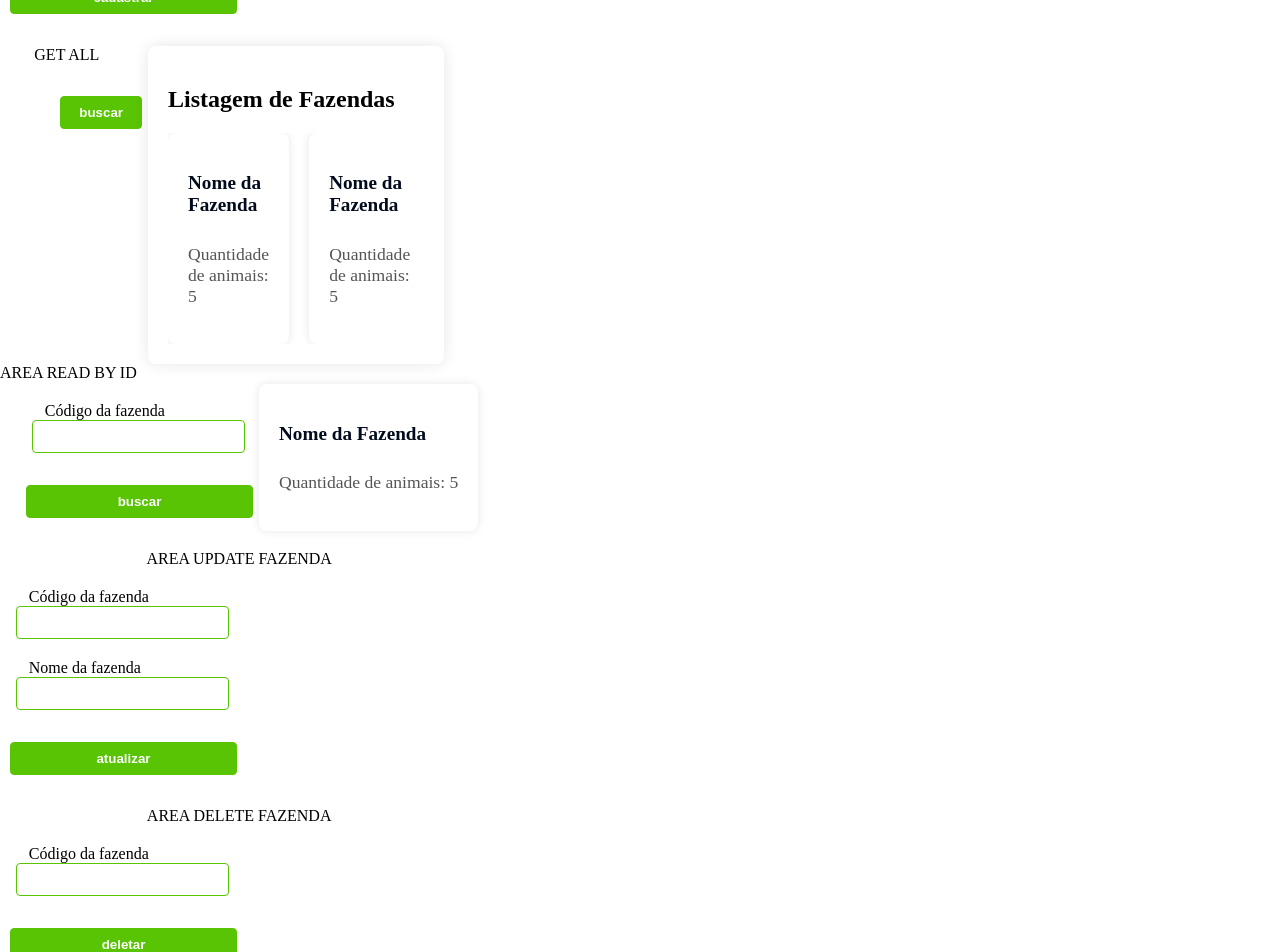
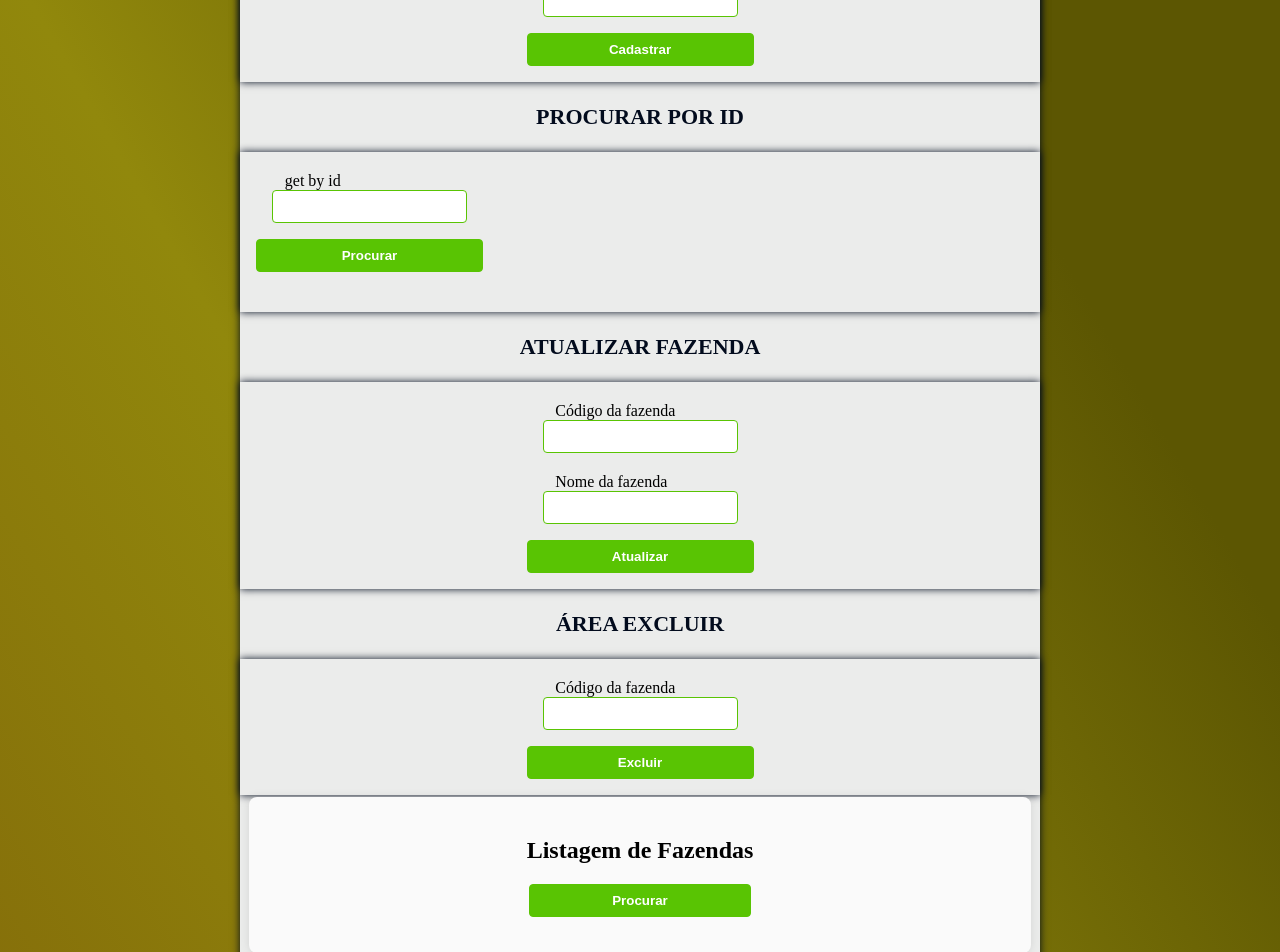
Before and after one commit to felipechatalov/teste-ponta, an Angular app: page /farm in a window 1280 px wide. Shown: the part 220-1172 px from the top of the page. Built offline with nearby package versions, Linux system fonts and the light colour scheme.

Commit message:
added alerts to calls

```diff
--- a/src/app/paginas/animal-page/animal-page.component.html
+++ b/src/app/paginas/animal-page/animal-page.component.html
@@ -99,10 +99,9 @@
                             <label>Tag do animal</label>
                             <input formControlName="tag" type="text"/>
                         </div>
-                        <button type="submit" class="g-button"> Adicionar a lista</button>
-
-                        <span> Animais para cadastrar = {{ animalBatchListLength }} </span>
-                        <button (click)="PostBatch()" class="g-button"> Cadastrar</button>
+                        <button class="g-button"> Adicionar a lista</button>
+                        <span> Animais na lista = {{ animalBatchListLength }} </span>
+                        <button type="button" (click)="PostBatch()" class="g-button"> Cadastrar</button>
                     </div>
 
                 </form>
@@ -111,7 +110,7 @@
 
             <div class="operation-area">
                 <h3>Procurar por ID</h3>
-                <form [formGroup]="formGetAnimalById" class="g-form">
+                <form [formGroup]="formGetAnimalById" class="g-form" style="min-height: 10vw;">
                     <div class="col">
                         <div class="g-input">
                             <label>get by id</label>
@@ -124,7 +123,7 @@
                             <p>Nenhum animal encontrado</p>
                         </ng-container>
                         <ng-container *ngIf="showAnimal.farmId != ''">
-                            <div class="animal-card">
+                            <div class="list-card">
                                 <div>
                                     <h3>{{ showAnimal.name }}</h3>
                                 </div>
@@ -141,25 +140,18 @@
 
 
         <div>
-
-            <!-- <div class="operation-area">
-                <label>Get all</label>
-
-            </div> -->
-
-            <div class="container">
-                <section class="animal-list-section">
+            <section class="list-section">
                 <div class="col align-center">
                     <h2>Listagem de Animais</h2>
-                        <button class="g-button" (click)="GetAllAnimals()"> get all</button>
+                    <button style="width: 30%;" class="g-button" (click)="GetAllAnimals()"> get all</button>
                 </div>
-                    <div class="animal-list">
+                <div class="list">
                     <ng-container *ngIf="animalList.length == 0">
                         <p>Nenhum animal cadastrado</p>
                     </ng-container>
                     <ng-container *ngIf="animalList.length != 0">
                         <ng-container *ngFor="let animal of animalList">
-                                <div class="animal-card">
+                            <div class="list-card">
                                 <div>
                                     <h3>{{ animal.name }}</h3>
                                 </div>
@@ -176,4 +168,3 @@
         </div>
     </div>
 </div>
-</div>
--- a/src/app/paginas/animal-page/animal-page.component.ts
+++ b/src/app/paginas/animal-page/animal-page.component.ts
@@ -62,7 +62,12 @@ export class AnimalPageComponent {
 
 
   CadastrarAnimal(){
-    console.log(this.formPost.value);
+    if (this.formPost.value.name == '' || this.formPost.value.name == null
+      || this.formPost.value.tag == '' || this.formPost.value.tag == null
+      || this.formPost.value.farmId == '' || this.formPost.value.farmId == null) {
+      alert('Nome ou tag ou id não pode ser vazio');
+      return;
+    }
 
     let newAnimal = {
       farmId: this.formPost.value.farmId,
@@ -72,17 +77,20 @@ export class AnimalPageComponent {
 
     this.animalApiService.post(newAnimal).subscribe(
       (retorno) => {
-        console.log(retorno);
+        alert('Animal cadastrado com sucesso');
         this.formPost.reset();
       },
       (error) => {
-        console.log(error);
+        alert('Erro ao cadastrar animal');
       });
   }
 
   UpdateAnimal(){
 
-    if (this.formUpdate.value.id == null){
+    if (this.formUpdate.value.id == null || this.formUpdate.value.id == ''
+      || this.formUpdate.value.name == null || this.formUpdate.value.name == ''
+      || this.formUpdate.value.tag == null || this.formUpdate.value.tag == ''){
+      alert('Nome ou tag ou id não pode ser vazio');
       return;
     }
 
@@ -94,33 +102,38 @@ export class AnimalPageComponent {
 
     this.animalApiService.update(this.formUpdate.value.id, newAnimal).subscribe(
       (retorno) => {
-        console.log(retorno);
+        alert('Animal atualizado com sucesso');
         this.formUpdate.reset();
       },
       (error) => {
-        console.log(error);
+        alert('Erro ao atualizar animal');
       });
   }
 
   DeleteAnimal(){
 
     if (this.formDelete.value.id == null){
+      alert('Id não pode ser vazio');
       return;
     }
 
     this.animalApiService.delete(this.formDelete.value.id).subscribe(
       (retorno) => {
-        console.log(retorno);
+        alert('Animal deletado com sucesso');
         this.formDelete.reset();
       },
       (error) => {
-        console.log(error);
+        alert('Erro ao deletar animal');
       });
   }
 
 
   AddToBatch(){
-
+    if (this.formPostBatch.value.name == '' || this.formPostBatch.value.name == null
+      || this.formPostBatch.value.tag == '' || this.formPostBatch.value.tag == null) {
+      alert('Nome ou tag não pode ser vazio');
+      return;
+    }
     let newAnimal = {
       name: this.formPostBatch.value.name,
       tag: this.formPostBatch.value.tag
@@ -133,6 +146,11 @@ export class AnimalPageComponent {
 
   PostBatch(){
 
+    if (this.formPostBatch.value.farmId == ''){
+      alert('Id da fazenda não pode ser vazio');
+      return;
+    }
+
     let animalBatch = {
       animals: this.animalBatchList,
       farmId: this.formPostBatch.value.farmId
@@ -140,41 +158,39 @@ export class AnimalPageComponent {
 
     this.animalApiService.postBatch(animalBatch).subscribe(
       (retorno) => {
-        console.log(retorno);
         this.animalBatchList = [];
         this.animalBatchListLength = 0;
         this.formPostBatch.reset();
       },
       (error) => {
-        console.log(error);
+        alert('Erro ao cadastrar animal')
       });
   }
 
   GetAllAnimals(){
     this.animalApiService.getAll().subscribe(
       (retorno) => {
-        console.log(retorno);
         this.animalList = retorno;
       },
       (error) => {
-        console.log(error);
+        alert('Erro ao buscar animais');
       });
   }
 
   GetAnimalById(){
 
-    if (this.formGetAnimalById.value.id == null){
+    if (this.formGetAnimalById.value.id == null || this.formGetAnimalById.value.id == ''){
+      alert('Id não pode ser vazio');
       return;
     }
 
     this.animalApiService.getById(this.formGetAnimalById.value.id).subscribe(
       (retorno) => {
-        console.log(retorno);
         this.showAnimal = retorno;
         this.formGetAnimalById.reset();
       },
       (error) => {
-        console.log(error);
+        alert('Erro ao buscar animal');
         this.showAnimal = {
           name: '',
           tag: '',
--- a/src/app/paginas/farm-page/farm-page.component.html
+++ b/src/app/paginas/farm-page/farm-page.component.html
@@ -1,78 +1,67 @@
+
+<div class="page-background farm col">
+
+    <header class="page-header">
+        <div class="row">
+            <div class="header-home-button">
                 <home-page-button></home-page-button>
+            </div>
+            <div class="header-title justify-center">
+                <h1>Farm Operations Page</h1>
+            </div>
+            <div class="header-trademark justify-center">
+                <h2>PontaAgro</h2>
+            </div>
+        </div>
+    </header>
 
+    <div class="working-area col">
         <div class="col">
+            <!-- create -->
             <div class="operation-area">
-        <label>CRIAR</label>
+                <h3>CADASTRAR</h3>
                 <form [formGroup]="formPost" class="g-form" (ngSubmit)="CreateFarm()">
-            <div class="col">
+                    <div class="col input-area">
                         <div class="g-input">
                             <label>Nome da fazenda</label>
                             <input formControlName="name" id="input-farm-name" type="text"/>
                         </div>
-                <button class="g-button" type="submit"> cadastrar</button>
+                        <button class="g-button" type="submit">Cadastrar</button>
                     </div>
                 </form>
             </div>
 
+
+            <!-- read by id -->
             <div class="operation-area">
-        <div class="row">
+                <h3>PROCURAR POR ID</h3>
+                <form [formGroup]="formGetById" class="g-form" style="min-height: 10vw;">
                     <div class="col">
-                <label>GET ALL</label>
-                <div class="g-form">
-                    <div class="col">
-                        <button class="g-button" (click)="GetAllFarms()" >buscar</button>
+                        <div class="g-input">
+                            <label>get by id</label>
+                            <input formControlName="id" type="number" min="0"/>
                         </div>
+                        <button (click)="GetFarmById()" class="g-button" >Procurar</button>
                     </div>
+                    <div class="align-center justify-center" style="flex-grow: 1;">
+                        <ng-container *ngIf="showFarm.name != ''">
+                            <div class="list-card">
+                                <div>
+                                    <h3>{{ showFarm.name }}</h3>
                                 </div>
-            <div class="col">
-                <div class="container col" *ngIf="farmList.length">
-                    <h2>Listagem de Fazendas</h2>
-                    <div class="animal-list row">
-                        <ng-container *ngFor="let card of [].constructor(3)">
-                            <div class="animal-card">
-                                <div>
-                                    <h3>Nome da Fazenda</h3>
-                                </div>
-                                <div>
-                                    <p>Quantidade de animais: 5</p>
+                                <div class="card-info">
+                                    <p>Quantidade de animais: {{ showFarm.animals.length }}</p>
+                                    <!-- <p>Fazenda: {{ showAnimal.farmId }}</p> -->
                                 </div>
                             </div>
                         </ng-container>
                     </div>
-                </div>
-            </div>
-        </div>
+                </form>
             </div>
 
-    <div class="operation-area align-start">
-        <div class="row">
-            <div class="col">
-                <label>AREA READ BY ID</label>
-                <form [formGroup]="formGetById" class="g-form" (ngSubmit)="GetFarmById()">
-                    <div class="col">
-                        <div class="g-input">
-                            <label>Código da fazenda</label>
-                            <input formControlName="id" id="input-farmid" type="number" min="0"/>
-                        </div>
-                        <button class="g-button" type="submit"> buscar</button>
-                    </div>
-                </form>
-            </div>
-            <div class="col justify-center">
-                <div class="animal-card">
-                    <div>
-                        <h3>Nome da Fazenda</h3>
-                    </div>
-                    <div>
-                        <p>Quantidade de animais: 5</p>
-                    </div>
-                </div>
-            </div>
-        </div>
-    </div>
-
+            <!-- update -->
             <div class="operation-area">
-        <label>AREA UPDATE FAZENDA</label>
+                <h3>ATUALIZAR FAZENDA</h3>
                 <form [formGroup]="formUpdate" class="g-form" (ngSubmit)="UpdateFarm()">
                     <div class="col">
                         <div class="g-input">
@@ -83,21 +72,52 @@
                             <label>Nome da fazenda</label>
                             <input formControlName="name" id="input-farm-name" type="text"/>
                         </div>
-                <button class="g-button"  type="submit"> atualizar</button>
+                        <button class="g-button"  type="submit">Atualizar</button>
                     </div>
                 </form>
             </div>
 
+            <!-- delete -->
             <div class="operation-area">
-    <label>AREA DELETE FAZENDA</label>
+                <h3>ÁREA EXCLUIR</h3>
                 <form [formGroup]="formDelete" class="g-form" (ngSubmit)="DeleteFarm()">
                     <div class="col">
                         <div class="g-input">
                             <label>Código da fazenda</label>
                             <input formControlName="id" id="input-farmid" type="number" min="0"/>
                         </div>
-            <button class="g-button" type="submit"> deletar</button>
+                        <button class="g-button" type="submit">Excluir</button>
                     </div>
                 </form>
             </div>
+
+            <!-- get all -->
+            <div class="operation-area">
+                <div>
+                    <section class="list-section">
+                        <div class="col align-center">
+                            <h2>Listagem de Fazendas</h2>
+                            <button style="width: 30%;" class="g-button" (click)="GetAllFarms()">Procurar</button>
                         </div>
+                        <div class="list">
+                            <ng-container *ngIf="farmList.length != 0">
+                                <ng-container *ngFor="let farm of farmList">
+                                    <div class="list-card">
+                                        <div>
+                                            <h3>{{ farm.name }}</h3>
+                                        </div>
+                                        <div class="card-info">
+                                            <!-- <p>Nome: nomeanimal</p> -->
+                                            <p>Animais: {{ farm.animals.length }}</p>
+                                            <!-- <p>Fazenda: {{ farm.farmId }}</p> -->
+                                        </div>
+                                    </div>
+                                </ng-container>
+                            </ng-container>
+                        </div>
+                    </section>
+                </div>
+            </div>
+        </div>
+    </div>
+</div>
--- a/src/app/paginas/farm-page/farm-page.component.ts
+++ b/src/app/paginas/farm-page/farm-page.component.ts
@@ -17,6 +17,11 @@ export class FarmPageComponent {
     name: '',
   }
 
+  showFarm = {
+    name: '',
+    animals: [],
+  }
+
   formPost = new FormGroup({
     name: new FormControl(''),
   });
@@ -34,11 +39,14 @@ export class FarmPageComponent {
     id: new FormControl(''),
   });
 
-  public farmList = [1];
+  public farmList: any[] = [];
   constructor(private farmApiService: FarmApiService){}
 
   CreateFarm(){
-    console.log(this.formPost.value);
+    if (this.formPost.value.name == '' || this.formPost.value.name == null) {
+      alert('Nome não pode ser vazio');
+      return;
+    }
 
     let newFarm = {
       name: this.formPost.value.name,
@@ -46,46 +54,44 @@ export class FarmPageComponent {
 
     this.farmApiService.post(newFarm).subscribe(
       (response) => {
-        console.log(response);
+        alert('Fazenda criada com sucesso');
         this.formPost.reset();
       },
       (error) => {
-        console.log(error);
+        alert('Erro ao criar fazenda');
       });
   }
 
   GetFarmById(){
-    console.log(this.formGetById.value);
-
     if (this.formGetById.value.id == '' || this.formGetById.value.id == null) {
-      console.log('Id não pode ser vazio');
+      alert('Id não pode ser vazio');
       return;
     }
 
     this.farmApiService.getById(this.formGetById.value.id).subscribe(
       (response) => {
-        console.log(response);
+        this.showFarm = response;
         this.formGetById.reset();
       },
       (error) => {
-        console.log(error);
+        alert('Erro ao buscar fazenda');
       });
   }
 
   GetAllFarms(){
     this.farmApiService.getAll().subscribe(
       (response) => {
-        console.log(response);
         this.farmList = response;
       },
       (error) => {
-        console.log(error);
+        alert('Erro ao buscar fazendas');
       });
   }
 
   UpdateFarm(){
 
     if (this.formUpdate.value.id == null){
+      alert('Id não pode ser vazio');
       return;
     }
 
@@ -95,26 +101,27 @@ export class FarmPageComponent {
 
     this.farmApiService.update(this.formUpdate.value.id, newFarm).subscribe(
       (response) => {
-        console.log(response);
+        alert('Fazenda atualizada com sucesso');
         this.formUpdate.reset();
       },
       (error) => {
-        console.log(error);
+        alert('Erro ao atualizar fazenda');
       });
   }
 
   DeleteFarm(){
     if (this.formDelete.value.id == '' || this.formDelete.value.id == null) {
-      console.log('Id não pode ser vazio');
+      alert('Id não pode ser vazio');
       return;
     }
 
     this.farmApiService.delete(this.formDelete.value.id).subscribe(
       (response) => {
-        console.log(response);
+        this.formDelete.reset();
+        alert('Fazenda deletada com sucesso');
       },
       (error) => {
-        console.log(error);
+        alert('Erro ao deletar fazenda');
       });
-    }
+  }
 }
--- a/src/styles.scss
+++ b/src/styles.scss
@@ -28,13 +28,18 @@
     flex-flow: row;
     padding: 16px;
     width: 100%;
+    justify-content: center;
+    box-shadow: #020b1d 0px 0px 8px;
+
+    span{
+        align-self: center;
+    }
 
     .g-input{
         display: flex;
         flex-direction: column;
         padding: 4px 16px;
         input{
-            width: 100%;
             padding: 8px;
             margin-bottom: 12px;
             border: solid 1px var(--cor-primaria-animal);
@@ -54,7 +59,6 @@
 
 .g-button{
     width: 100%;
-    margin: 16px 10px;
     padding: 8px;
     border: solid 1px var(--cor-primaria-animal);
     border-radius: 4px;
@@ -89,23 +93,25 @@
 
 
 
-.animal-list-section {
+.list-section {
     background-color: #fafafa;
     padding: 20px;
     border-radius: 8px;
     box-shadow: 0 0 10px rgba(0, 0, 0, 0.1);
+    width: 58vw;
 }
 
-.animal-list {
+.list {
     display: grid;
     grid-template-columns: repeat(auto-fill, minmax(250px, 1fr));
     gap: 20px;
-    max-width: 20vw;
+    max-width: 58vw;
     overflow-x: auto;
-    scroll-snap-type: proximity;
+    // scroll-snap-type: x mandatory;
+    padding-top:16px
 }
 
-.animal-card {
+.list-card {
     background-color: #ffffff;
     padding: 20px;
     border-radius: 8px;
@@ -212,6 +218,11 @@
     display: flex;
     justify-content: center;
     align-items: center;
+
+    &.farm{
+        background: rgb(167, 144, 16);
+        background: linear-gradient(60deg, rgb(134, 112, 10) 0%, rgb(145, 136, 12) 30%, rgb(92, 86, 2) 75%);
+    }
 }
 
 .home-page-button{
@@ -243,14 +254,15 @@
     height: 10vh;
 
     .header-title{
-        font-size: 2vw;
+        font-size: 26px;
         color: white;
         flex-grow: 1;
         width: 60vw;
+        margin: 0;
     }
 
     .header-trademark{
-        font-size: 1.5vw;
+        font-size: 22px;
         color: white;
         width: 20vw;
         height: 10vh;
@@ -283,7 +295,7 @@
     }
 
     h3{
-        font-size: 1.5vw;
+        font-size: 22px;
         color: #020b1d;
     }
 
```
Lines whose indentation alone changed are shown as unchanged.
